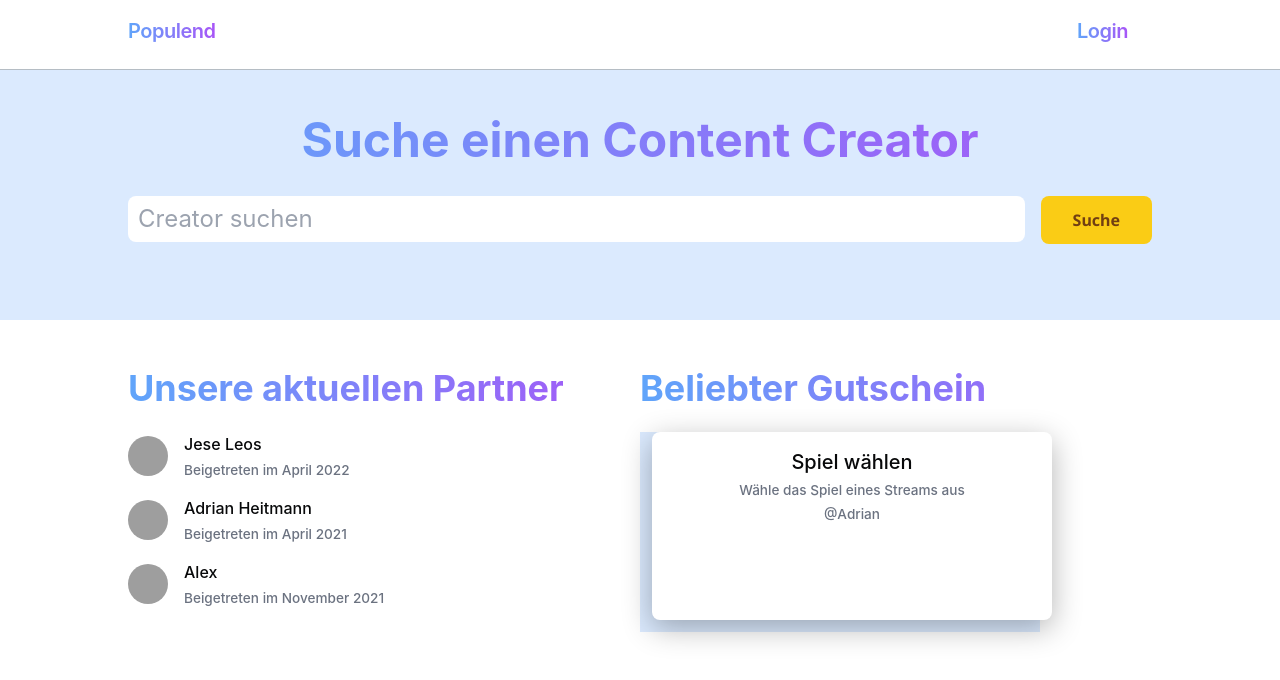
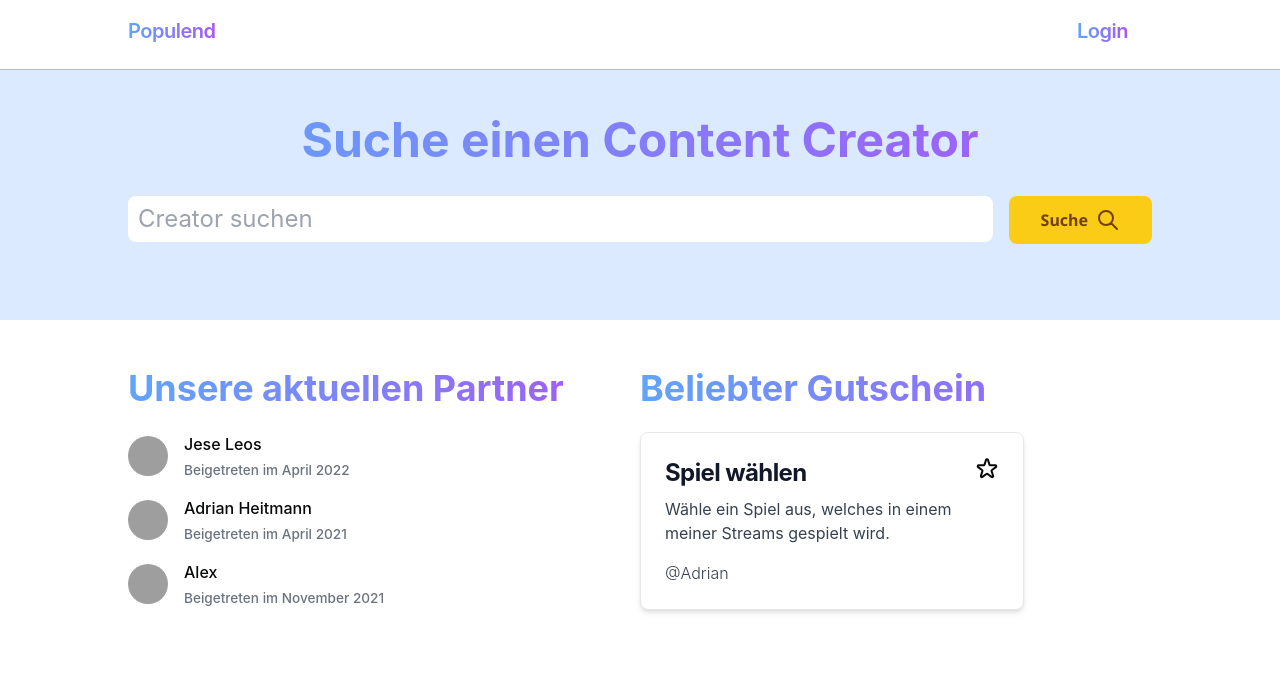
Before and after one commit to ogrygorilla/ppl-vercel, a Next.js app: page / in a window 1280 px wide. Shown: the top 680 px of the page. Built offline with nearby package versions, Linux system fonts and the light colour scheme; no server answers; grey boxes are pictures that could not be loaded.

Commit message:
working on index page

```diff
--- a/components/ContentCreator.js
+++ b/components/ContentCreator.js
@@ -2,13 +2,13 @@ import React from "react";
 
 export default function ContentCreator({ name, joined }) {
   return (
-    <div className="flex items-center space-x-4">
+    <div className="flex items-center space-x-4 hover:bg-blue-100">
       <img
         className="w-10 h-10 rounded-full"
         src="/docs/images/people/profile-picture-5.jpg"
         alt=""
       />
-      <div className="space-y-1 font-medium dark:text-white">
+      <div className="space-y-1 font-medium dark:text-white ">
         <div>{name}</div>
         <div className="text-sm text-gray-500 dark:text-gray-400">
           Beigetreten im {joined}
--- a/pages/index.tsx
+++ b/pages/index.tsx
@@ -119,15 +119,83 @@ export default function Home(props) {
               <Link href={"/marius"}>
                 <button className="m-auto mt-4 rounded-lg bg-yellow-400 p-4 py-2 text-yellow-900 transition duration-300 hover:bg-yellow-300 hover:shadow-xl sm:py-3 sm:px-8">
                   Suche
+                  <svg
+                    className="w-6 h-6 ml-2"
+                    fill="none"
+                    stroke="currentColor"
+                    viewBox="0 0 24 24"
+                    xmlns="http://www.w3.org/2000/svg"
+                  >
+                    <path
+                      stroke-linecap="round"
+                      stroke-linejoin="round"
+                      stroke-width="2"
+                      d="M21 21l-6-6m2-5a7 7 0 11-14 0 7 7 0 0114 0z"
+                    ></path>
+                  </svg>
                 </button>
               </Link>
             </div>
           </div>
         }
       />
-      <main className="flex flex-grow">
+      <main className="flex flex-grow ">
         <div className="grid sm:grid-cols-2 w-full">
           <div className="w-full">
+            <h1 className="mb-4 mt-8 bg-gradient-to-r from-blue-400 to-purple-500 bg-clip-text pb-2 text-3xl font-bold text-transparent sm:text-4xl">
+              Unsere aktuellen Partner
+            </h1>
+            <div className="">
+              <ContentCreator name={"Jese Leos"} joined={"April 2022"} />
+            </div>
+            <div className="mt-4">
+              <ContentCreator name={"Adrian Heitmann"} joined={"April 2021"} />
+            </div>
+            <div className="mt-4">
+              <ContentCreator name={"Alex"} joined={"November 2021"} />
+            </div>
+          </div>
+          <div className="w-full">
+            <h1 className="mb-4 mt-8 bg-gradient-to-r from-blue-400 to-purple-500 bg-clip-text pb-2 text-3xl font-bold text-transparent sm:text-4xl">
+              Beliebter Gutschein
+            </h1>
+            <a
+              href="#"
+              className="overflow-hidden max-h-64 block p-6 max-w-sm bg-white rounded-lg border border-gray-200 shadow-md hover:bg-gray-100 dark:bg-gray-800 dark:border-gray-700 dark:hover:bg-gray-700"
+            >
+              <div className="flex">
+                <h5 className="flex-grow mb-2 text-2xl font-bold tracking-tight text-gray-900 dark:text-white">
+                  Spiel wählen
+                </h5>
+                <svg
+                  className="w-6 h-6 min-h-6 min-w-6 justify-end"
+                  fill="none"
+                  stroke="currentColor"
+                  viewBox="0 0 24 24"
+                  xmlns="http://www.w3.org/2000/svg"
+                >
+                  <path
+                    stroke-linecap="round"
+                    stroke-linejoin="round"
+                    stroke-width="2"
+                    d="M11.049 2.927c.3-.921 1.603-.921 1.902 0l1.519 4.674a1 1 0 00.95.69h4.915c.969 0 1.371 1.24.588 1.81l-3.976 2.888a1 1 0 00-.363 1.118l1.518 4.674c.3.922-.755 1.688-1.538 1.118l-3.976-2.888a1 1 0 00-1.176 0l-3.976 2.888c-.783.57-1.838-.197-1.538-1.118l1.518-4.674a1 1 0 00-.363-1.118l-3.976-2.888c-.784-.57-.38-1.81.588-1.81h4.914a1 1 0 00.951-.69l1.519-4.674z"
+                  ></path>
+                </svg>
+              </div>
+              <p className="font-normal text-gray-700 dark:text-gray-400">
+                Wähle ein Spiel aus, welches in einem meiner Streams gespielt
+                wird.
+              </p>
+              <p className="font-light text-gray-700 dark:text-gray-400 mt-4">
+                @Adrian
+              </p>
+            </a>
+          </div>
+        </div>
+      </main>
+      {/* <main className="flex">
+        <div className="grid sm:grid-cols-2 w-full">
+          <div className="w-full bg-green-200">
             <h1 className="mb-4 mt-8 bg-gradient-to-r from-blue-400 to-purple-500 bg-clip-text pb-2 text-3xl font-bold text-transparent sm:text-4xl">
               Unsere aktuellen Partner
             </h1>
@@ -157,18 +225,10 @@ export default function Home(props) {
                   </div>
                 </div>
               </div>
-              {/* <PromiseCard
-              promiseVal={{
-                title: "Spiel wählen",
-                content: "Wähle das Spiel eines Streams aus",
-                username: "@Adrian",
-              }}
-              disabled={true}
-            /> */}
             </div>
           </div>
         </div>
-      </main>
+      </main> */}
       {/* --Promise Feed-- */}
       {/* <main>
         <h1 className="mb-4 mt-8 bg-gradient-to-r from-blue-400 to-purple-500 bg-clip-text pb-2 text-3xl font-bold text-transparent sm:text-5xl">
```
